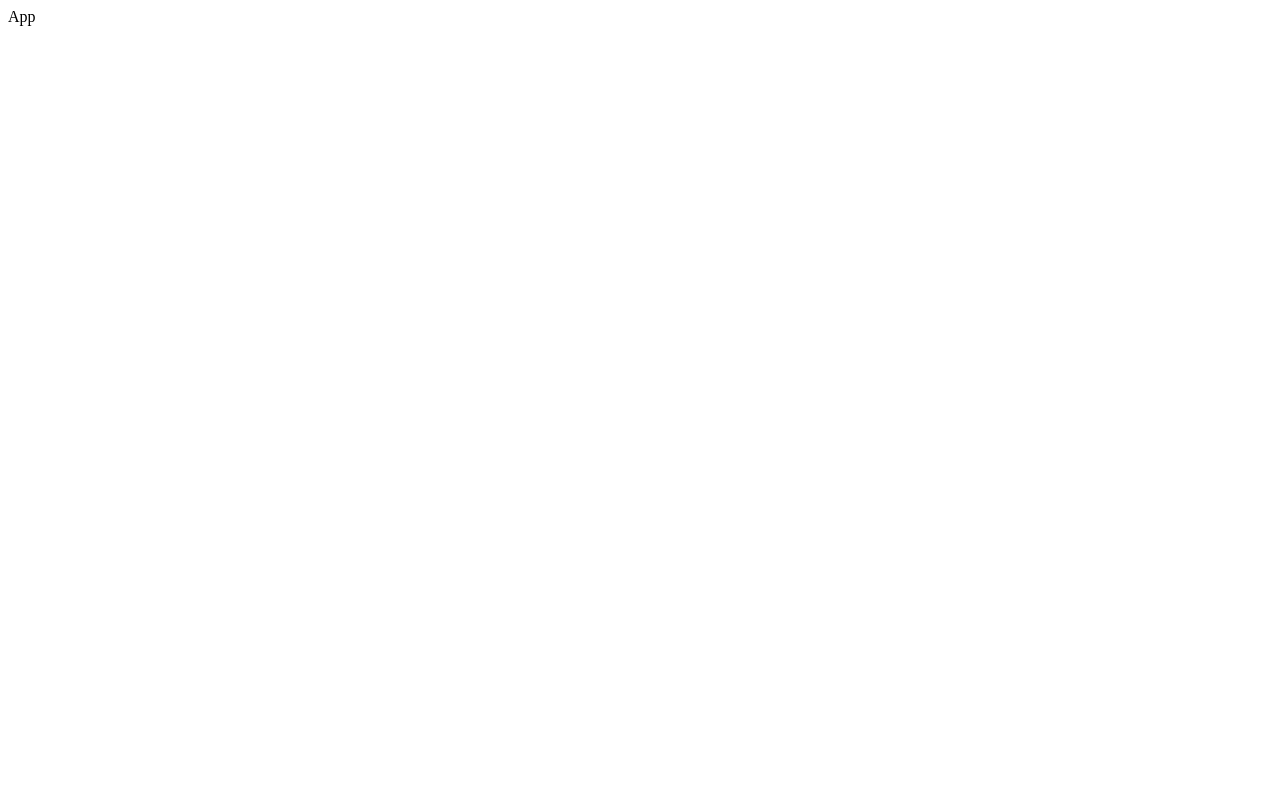
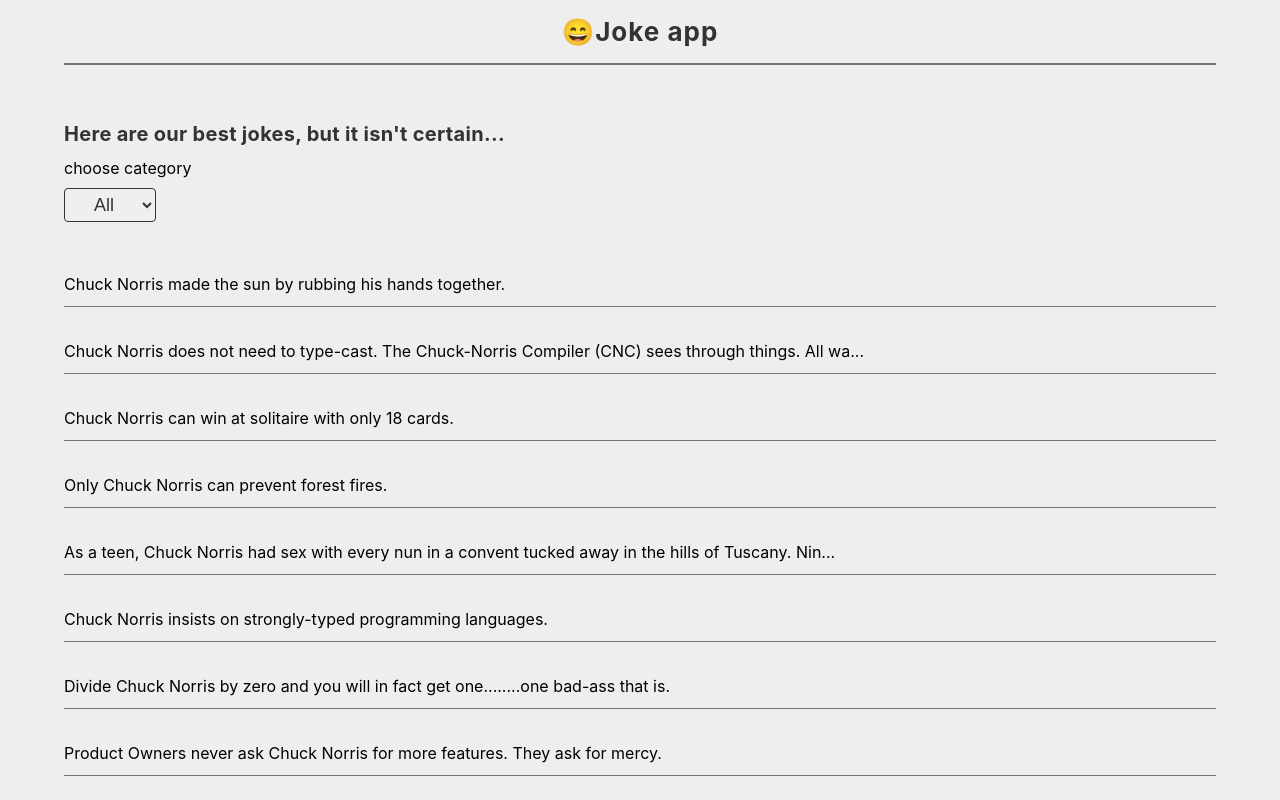
Before and after one commit to Serhii-Zuiev/joke-app, a React (Create React App) app: page / in a window 1280 px wide. Shown: the top 800 px of the page. Built offline with nearby package versions, Linux system fonts and the light colour scheme.

Commit message:
layout is done

```diff
--- a/src/App.js
+++ /dev/null
@@ -1,11 +0,0 @@
-import React from 'react';
-
-function App() {
-  return (
-    <div className="App">
-      App
-    </div>
-  );
-}
-
-export default App;
--- /dev/null
+++ b/src/components/AllJokes/AllJokesContainer.js
@@ -0,0 +1,106 @@
+import React from "react";
+import styled from "styled-components";
+import JokesList from "./JokesList";
+
+// "all", "nerdy", "explicit"
+// http://api.icndb.com/jokes/random/20?limitTo=[nerdy]
+// http://api.icndb.com/jokes/random/15?limitTo=[explicit]
+
+// http://api.icndb.com/jokes/random/20?exclude=[] 20 random шуток всех категорий
+
+const AllJoke = () => {
+  return (
+    <StyledJokesContainer>
+      <StyledJokesHeading>
+        Here are our best jokes, but it isn't certain...
+      </StyledJokesHeading>
+      <label>
+        <div>choose category</div>
+        <select name="select" className="categorySelect" defaultValue="">
+          <option value="">All</option>
+          <option value="nerdy">Nerdy</option>
+          <option value="explicit">Explicit</option>
+        </select>
+      </label>
+
+      <JokesList />
+
+      <StyledForm>
+        <input
+          type="number"
+          className="jokesAmmountInput"
+          name="jokesAmmount"
+          id="jokesAmmount"
+          min="1"
+          max="20"
+          placeholder="1-20"
+        />
+        <button type="submit" className="loadMoreBtn">
+          Get more
+        </button>
+      </StyledForm>
+    </StyledJokesContainer>
+  );
+};
+
+export default AllJoke;
+
+const StyledJokesContainer = styled.section`
+  width: 90%;
+  margin: 0 auto;
+  padding-top: 40px;
+
+  .categorySelect {
+    height: 34px;
+    width: 92px;
+    margin-top: 10px;
+    text-align: center;
+    border: 1px solid #333;
+    font-size: 18px;
+    color: #333;
+    border-radius: 4px;
+    padding: 4px;
+  }
+`;
+
+const StyledJokesHeading = styled.h2`
+  font-size: 20px;
+  color: #333;
+  padding: 12px 0;
+  letter-spacing: 0.3px;
+`;
+
+const StyledForm = styled.form`
+  width: 200px;
+  margin: 0 auto;
+  padding-bottom: 60px;
+  display: flex;
+  justify-content: space-between;
+  align-items: center;
+
+  .jokesAmmountInput {
+    height: 34px;
+    width: 70px;
+    text-align: center;
+    border: 1px solid #333;
+    font-size: 18px;
+    color: #333;
+    border-radius: 4px;
+    padding: 4px;
+  }
+  .loadMoreBtn {
+    height: 34px;
+    width: 120px;
+    border: 1px solid #333;
+    font-size: 18px;
+    color: #333;
+    border-radius: 4px;
+    padding: 4px;
+    cursor: pointer;
+    transition: all 0.2s ease-in-out;
+    &:hover {
+      color: tomato;
+      border: 1px solid tomato;
+    }
+  }
+`;
--- /dev/null
+++ b/src/components/AllJokes/JokeItem.js
@@ -0,0 +1,7 @@
+import React from "react";
+
+const JokeItem = ({ text }) => {
+  return <p>{text.length > 100 ? `${text.slice(0, 100)}...` : text}</p>;
+};
+
+export default JokeItem;
--- /dev/null
+++ b/src/components/AllJokes/JokesList.js
@@ -0,0 +1,35 @@
+import React from "react";
+import styled from "styled-components";
+import JokeItem from "./JokeItem";
+import { placeholder } from "../../placeholder";
+
+const JokesList = () => {
+  return (
+    <StyledJokesList>
+      {placeholder.map((item) => (
+        <li key={item.id} className="jokesListItem">
+          <JokeItem text={item.joke} />
+        </li>
+      ))}
+    </StyledJokesList>
+  );
+};
+
+export default JokesList;
+
+const StyledJokesList = styled.ul`
+  padding: 40px 0;
+
+  .jokesListItem {
+    margin-bottom: 22px;
+    border-bottom: 1px solid #777;
+    padding: 12px 0;
+    transition: all 0.2s ease-in-out;
+    cursor: pointer;
+
+    &:hover {
+      border-bottom: 1px solid tomato;
+      padding-left: 3px;
+    }
+  }
+`;
--- /dev/null
+++ b/src/components/App.js
@@ -0,0 +1,43 @@
+import React from "react";
+import styled from "styled-components";
+import AllJokes from "./AllJokes/AllJokesContainer";
+import SelectedJoke from "./SelectedJoke/SelectedJoke";
+
+function App() {
+  return (
+    <StyledAppContainer>
+      <StyledHeader>
+        <StyledAppHeading>
+          <span role="img" aria-label="face emoji">
+            😄
+          </span>
+          Joke app
+        </StyledAppHeading>
+      </StyledHeader>
+
+      <AllJokes />
+      {/* <SelectedJoke /> */}
+    </StyledAppContainer>
+  );
+}
+
+export default App;
+
+const StyledAppContainer = styled.div`
+  background-color: #eee;
+`;
+
+const StyledHeader = styled.header`
+  height: 70px;
+  width: 90%;
+  margin: 0 auto;
+`;
+
+const StyledAppHeading = styled.h1`
+  font-size: 26px;
+  color: #333;
+  padding: 16px 0;
+  letter-spacing: 1px;
+  text-align: center;
+  border-bottom: 2px solid #777;
+`;
--- /dev/null
+++ b/src/components/SelectedJoke/SelectedJoke.js
@@ -0,0 +1,44 @@
+import React from "react";
+import styled from "styled-components";
+import { placeholder } from "../../placeholder";
+
+const SelectedJoke = () => {
+  return (
+    <>
+      <GoBackLinkContainer>
+        <a href="#" className="goBackLink">
+          &#8592; Go back
+        </a>
+      </GoBackLinkContainer>
+
+      <StyledSelectedJoke>{placeholder[1].joke}</StyledSelectedJoke>
+    </>
+  );
+};
+
+export default SelectedJoke;
+
+const GoBackLinkContainer = styled.div`
+  width: 90%;
+  margin: 0 auto;
+
+  .goBackLink {
+    display: block;
+    height: 30px;
+  }
+`;
+
+const StyledSelectedJoke = styled.div`
+  width: 90%;
+  height: calc(100vh - 100px);
+  margin: 0 auto;
+  padding: 0 100px;
+
+  display: flex;
+  justify-content: center;
+  align-items: center;
+
+  font-size: 22px;
+  font-weight: 500;
+  text-align: center;
+`;
--- /dev/null
+++ b/src/index.css
@@ -0,0 +1,31 @@
+html {
+  box-sizing: border-box;
+}
+
+body {
+  font-family: -apple-system, BlinkMacSystemFont, 'Segoe UI', 'Roboto', 'Oxygen',
+    'Ubuntu', 'Cantarell', 'Fira Sans', 'Droid Sans', 'Helvetica Neue',
+    sans-serif;
+}
+
+*,
+*::before,
+*::after {
+  box-sizing: inherit;
+  margin: 0;
+  padding: 0;
+}
+
+a {
+  text-decoration: none;
+}
+
+img {
+  display: block;
+  max-width: 100%;
+  height: auto;
+}
+
+ul {
+  list-style: none;
+}
--- /dev/null
+++ b/src/placeholder.js
@@ -0,0 +1,115 @@
+export const placeholder = [
+  {
+    id: 616,
+    joke: "Chuck Norris made the sun by rubbing his hands together.",
+    categories: [],
+  },
+  {
+    id: 512,
+    joke:
+      "Chuck Norris does not need to type-cast. The Chuck-Norris Compiler (CNC) sees through things. All way down. Always.",
+    categories: ["nerdy"],
+  },
+  {
+    id: 247,
+    joke: "Chuck Norris can win at solitaire with only 18 cards.",
+    categories: [],
+  },
+  {
+    id: 396,
+    joke: "Only Chuck Norris can prevent forest fires.",
+    categories: [],
+  },
+  {
+    id: 167,
+    joke:
+      "As a teen, Chuck Norris had sex with every nun in a convent tucked away in the hills of Tuscany. Nine months later the nuns gave birth to the 1972 Miami Dolphins, the only undefeated and untied team in professional football history.",
+    categories: [],
+  },
+  {
+    id: 502,
+    joke: "Chuck Norris insists on strongly-typed programming languages.",
+    categories: ["nerdy"],
+  },
+  {
+    id: 390,
+    joke:
+      "Divide Chuck Norris by zero and you will in fact get one........one bad-ass that is.",
+    categories: [],
+  },
+  {
+    id: 547,
+    joke:
+      "Product Owners never ask Chuck Norris for more features. They ask for mercy.",
+    categories: ["nerdy"],
+  },
+  {
+    id: 73,
+    joke:
+      "Chuck Norris doesn't actually write books, the words assemble themselves out of fear.",
+    categories: [],
+  },
+  {
+    id: 458,
+    joke:
+      "Chuck Norris can write infinite recursion functions and have them return.",
+    categories: ["nerdy"],
+  },
+  {
+    id: 130,
+    joke:
+      "There is in fact an 'I' in Norris, but there is no 'team'. Not even close.",
+    categories: [],
+  },
+  {
+    id: 187,
+    joke:
+      "# Chuck Norris's show is called Walker: Texas Ranger, because Chuck Norris doesn't run.",
+    categories: [],
+  },
+  {
+    id: 37,
+    joke: "If you spell Chuck Norris in Scrabble, you win. Forever.",
+    categories: [],
+  },
+  {
+    id: 15,
+    joke:
+      "When Chuck Norris goes to donate blood, he declines the syringe, and instead requests a hand gun and a bucket.",
+    categories: [],
+  },
+  {
+    id: 398,
+    joke:
+      "Chuck Norris is not Irish. His hair is soaked in the blood of his victims.",
+    categories: [],
+  },
+  {
+    id: 338,
+    joke:
+      "Chuck Norris' credit cards have no limit. Last weekend, he maxed them out.",
+    categories: [],
+  },
+  {
+    id: 609,
+    joke:
+      "There was never anything wrong with Achilles' heel until he got mad and decided to kick Chuck Norris.",
+    categories: [],
+  },
+  {
+    id: 151,
+    joke: "Chuck Norris doesn't step on toes. Chuck Norris steps on necks.",
+    categories: [],
+  },
+  {
+    id: 64,
+    joke:
+      "There are no races, only countries of people Chuck Norris has beaten to different shades of black and blue.",
+    categories: [],
+  },
+  {
+    id: 259,
+    joke: "When Chuck Norris does division, there are no remainders.",
+    categories: [],
+  },
+];
```
Also changed, not shown: src/index.js (+5 -4 lines).
